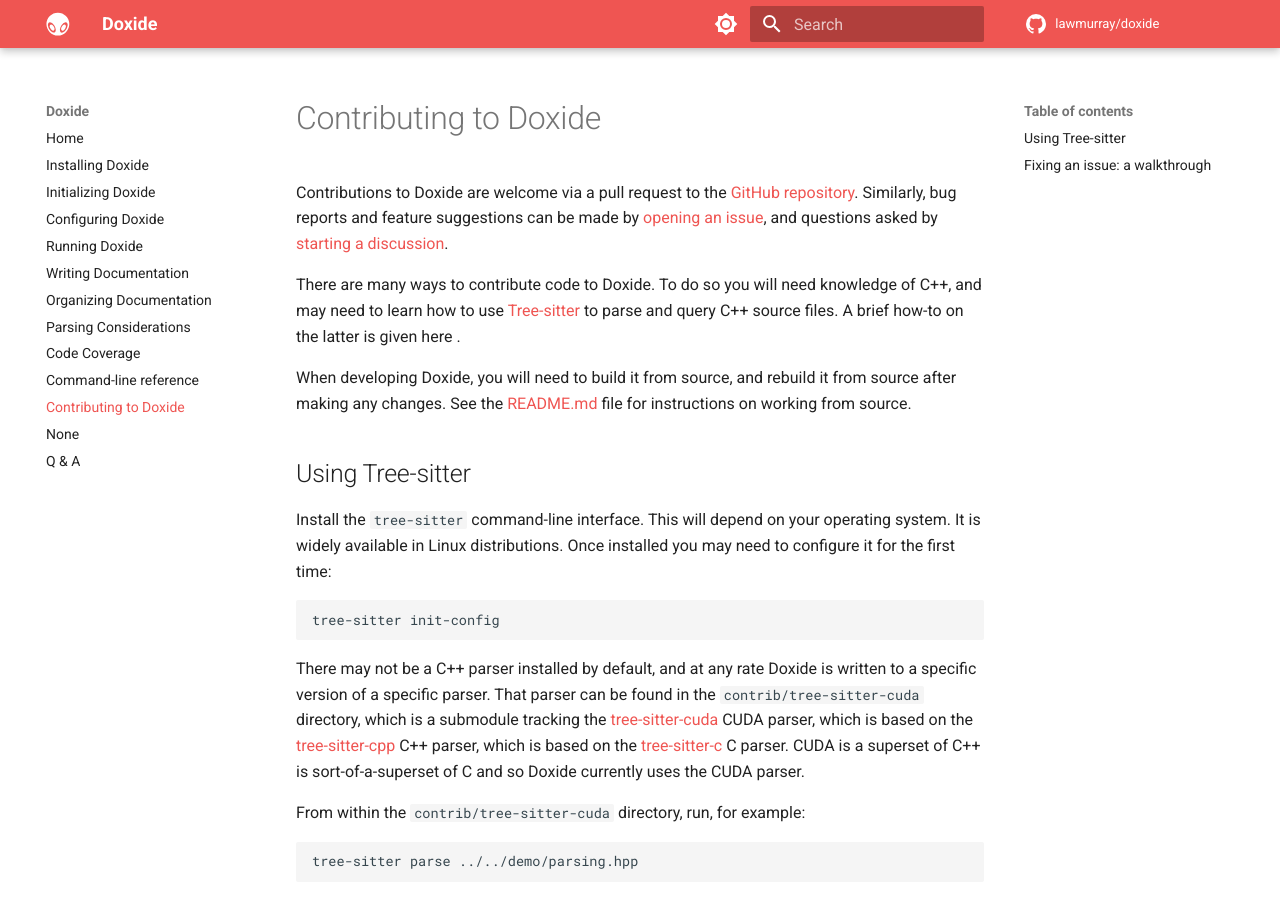
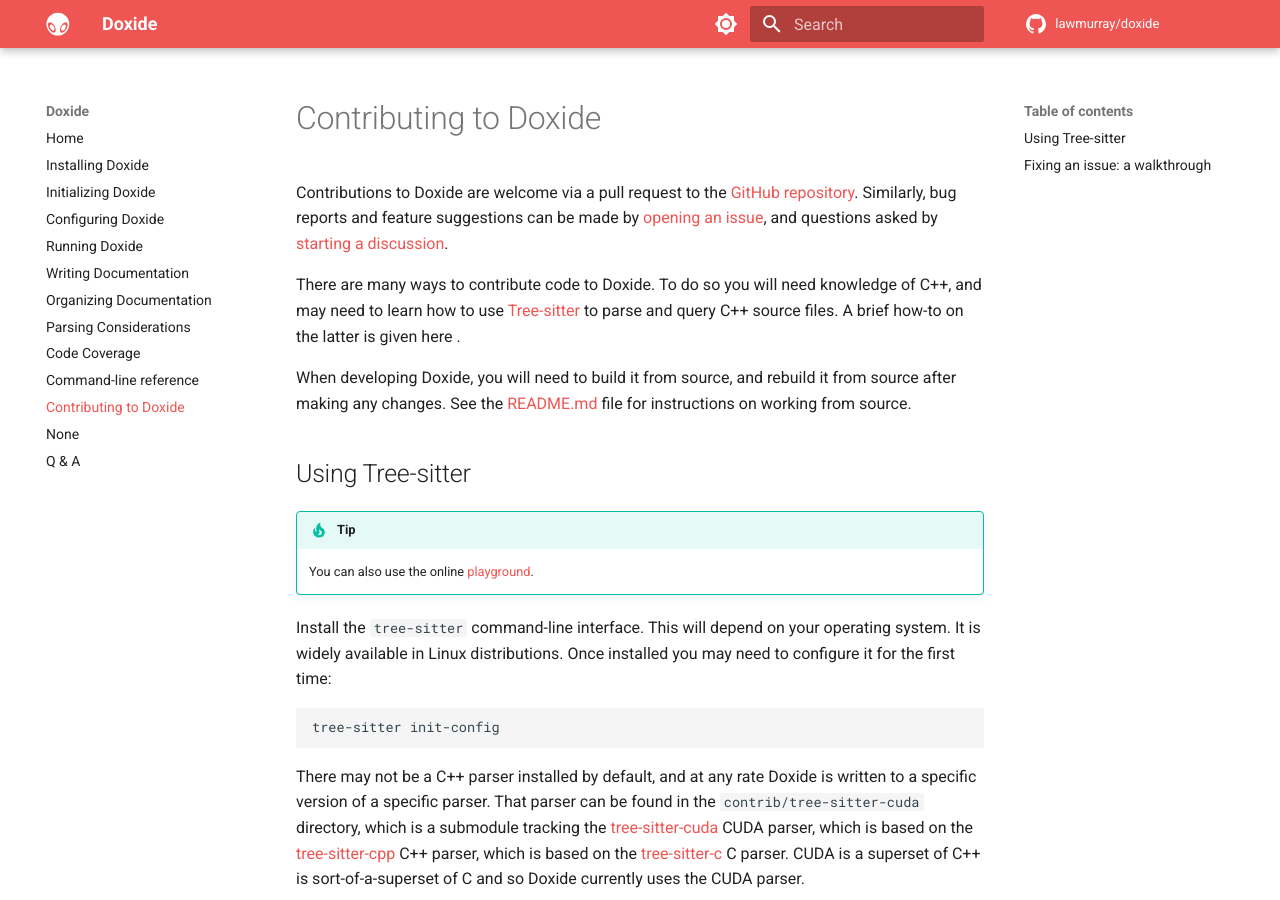
Before and after one commit to lawmurray/doxide, an MkDocs documentation site: the page built from docs/contributing.md, in a window 1280 px wide and 900 px high. Built offline with MkDocs 1.6.1 and Material for MkDocs 9.7.7, drawn with Linux system fonts in a browser that asks for light colours; comment, search, counter and statistics services are not loaded.

Commit message:
Added tip on using playground on Tree-sitter website to test parsing.

````diff
--- a/docs/contributing.md
+++ b/docs/contributing.md
@@ -7,6 +7,9 @@
 When developing Doxide, you will need to build it from source, and rebuild it from source after making any changes. See the [README.md](https://github.com/lawmurray/doxide?tab=readme-ov-file#installation) file for instructions on working from source.
 
 ## Using Tree-sitter
+
+!!! tip
+    You can also use the online [playground](https://tree-sitter.github.io/tree-sitter/playground).
 
 Install the `tree-sitter` command-line interface. This will depend on your operating system. It is widely available in Linux distributions. Once installed you may need to configure it for the first time:
 ```
````
